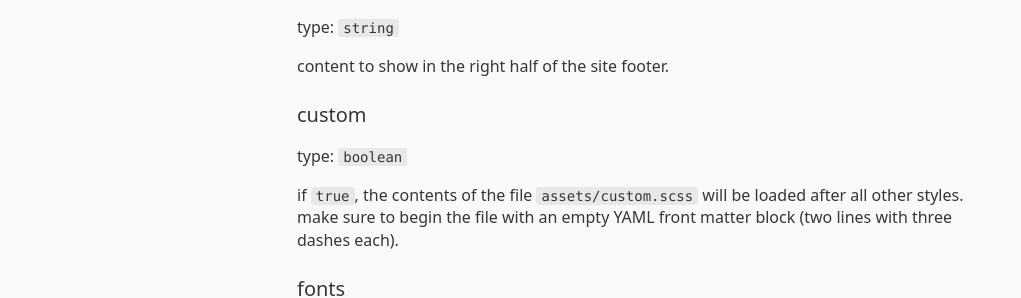
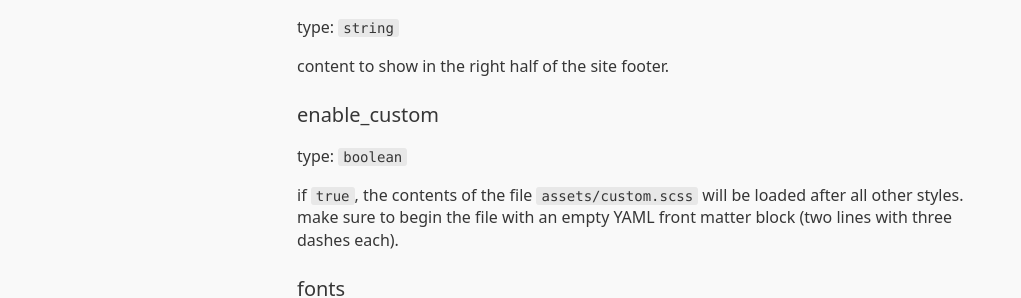
Before and after one commit to sporeball/lifeblood, a Jekyll site: the page built from docs/customization.md, in a window 1280 px wide. Shown: the part 1712-2010 px from the top of the page, without its empty margins (128-1149 px from the left). Built offline with Jekyll 4.4.1, drawn with Linux system fonts in a browser that asks for light colours.

Commit message:
s/custom/enable_custom

```diff
--- a/_config.yml
+++ b/_config.yml
@@ -21,7 +21,7 @@ compress_html:
 footer_left: "made with <span class='love'>&lt;3</span> by <a href='https://sporeball.dev' target='_blank'>sporeball</a>"
 footer_right: "&copy; 2021"
 
-# custom: true
+# enable_custom: true
 # fonts: []
 
 # enable_versions: true
--- a/_includes/head.html
+++ b/_includes/head.html
@@ -11,7 +11,7 @@
   <link rel="preconnect" href="https://fonts.gstatic.com" crossorigin>
   <link rel="stylesheet" href="https://fonts.googleapis.com/css2?family={{ site.fonts | join: '&family=' }}&display=swap">
   {%- endif -%}
-  {%- if site.custom -%}
+  {%- if site.enable_custom -%}
   <link rel="stylesheet" href="{{ '/assets/custom.css' | relative_url }}">
   {%- endif -%}
 </head>
--- a/docs/customization.md
+++ b/docs/customization.md
@@ -60,7 +60,7 @@ type: `string`
 
 content to show in the right half of the site footer.
 
-#### custom
+#### enable_custom
 type: `boolean`
 
 if `true`, the contents of the file `assets/custom.scss` will be loaded after all other styles.\
```
